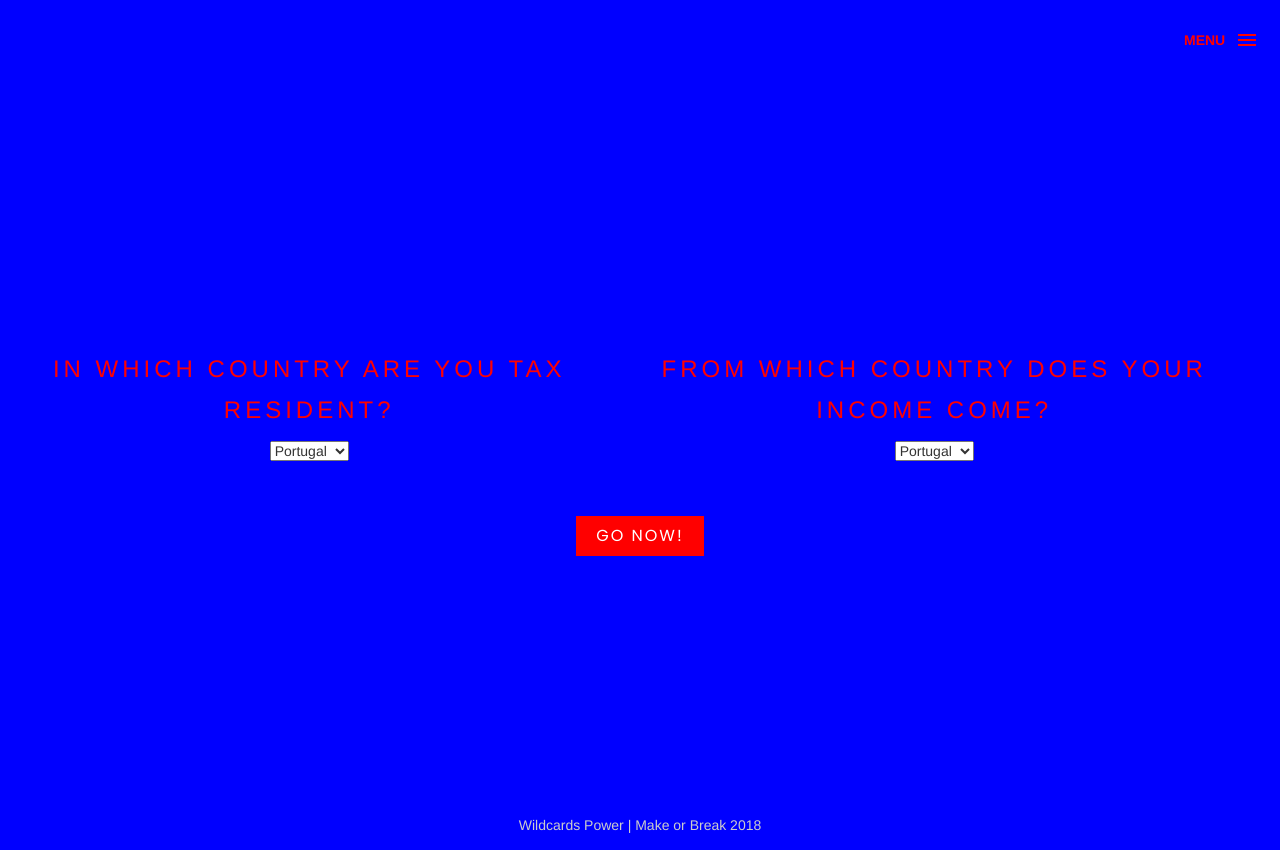
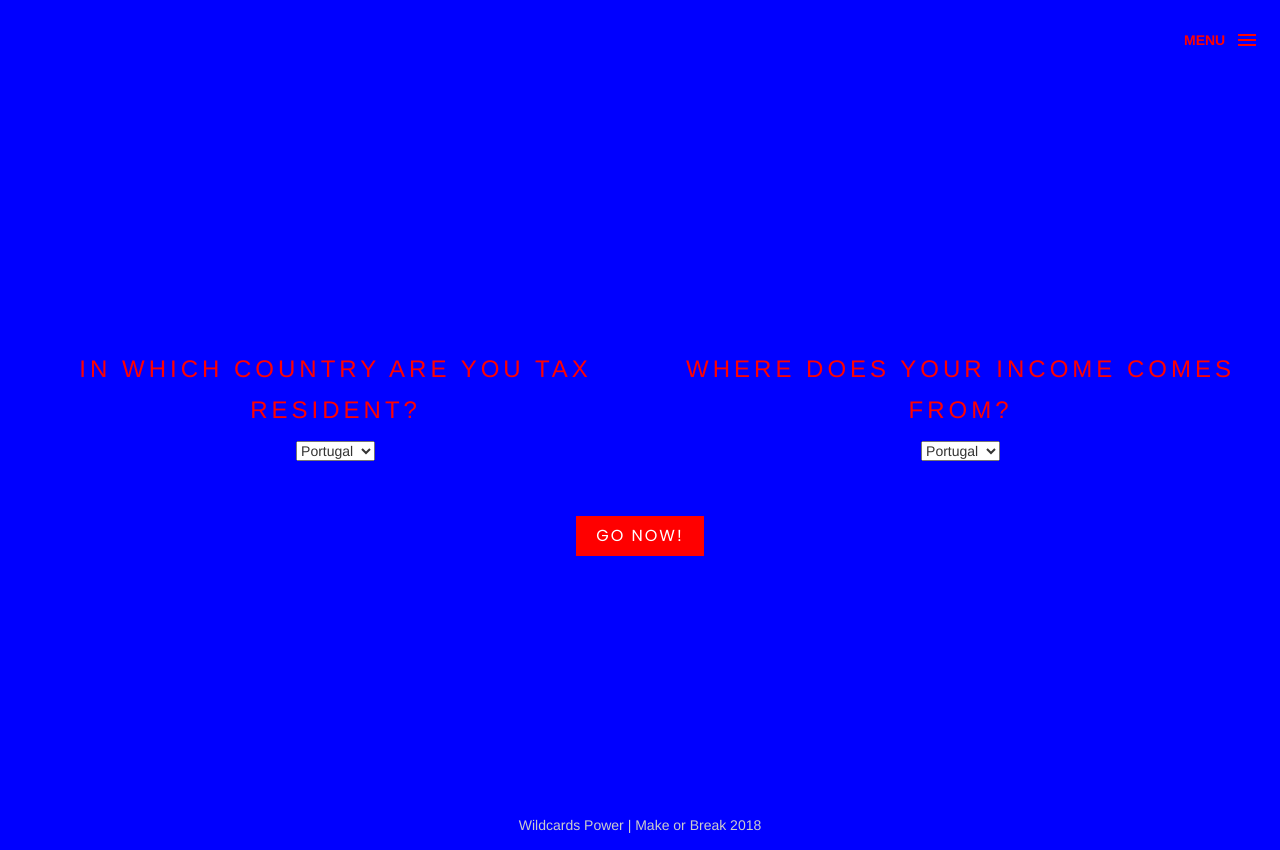
Before and after one commit to makeorbreak-io/the-unlikely-heroes, a website: page src/website/views/index.html in a window 1280 px wide. Drawn offline with nearby package versions, Linux system fonts and the light colour scheme.

Commit message:
Changes question.

```diff
--- a/src/website/views/index.html
+++ b/src/website/views/index.html
@@ -69,7 +69,7 @@
 
             </div>
             <div class="table-cell">
-                <h4>From which country does your income come?</h4>
+                <h4>Where does your income comes from?</h4>
 
                 <div id="incomeSection"> </div>
 
```
